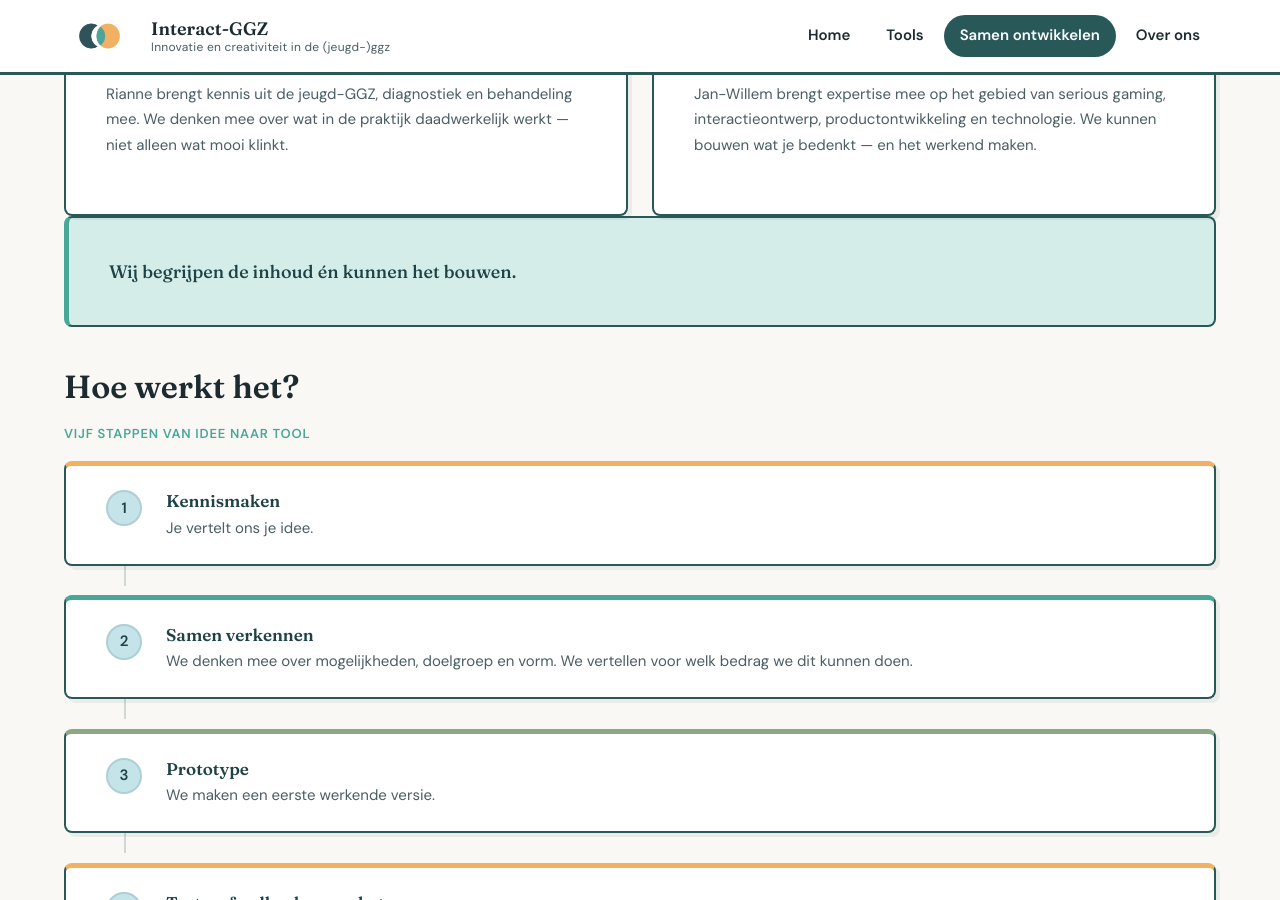
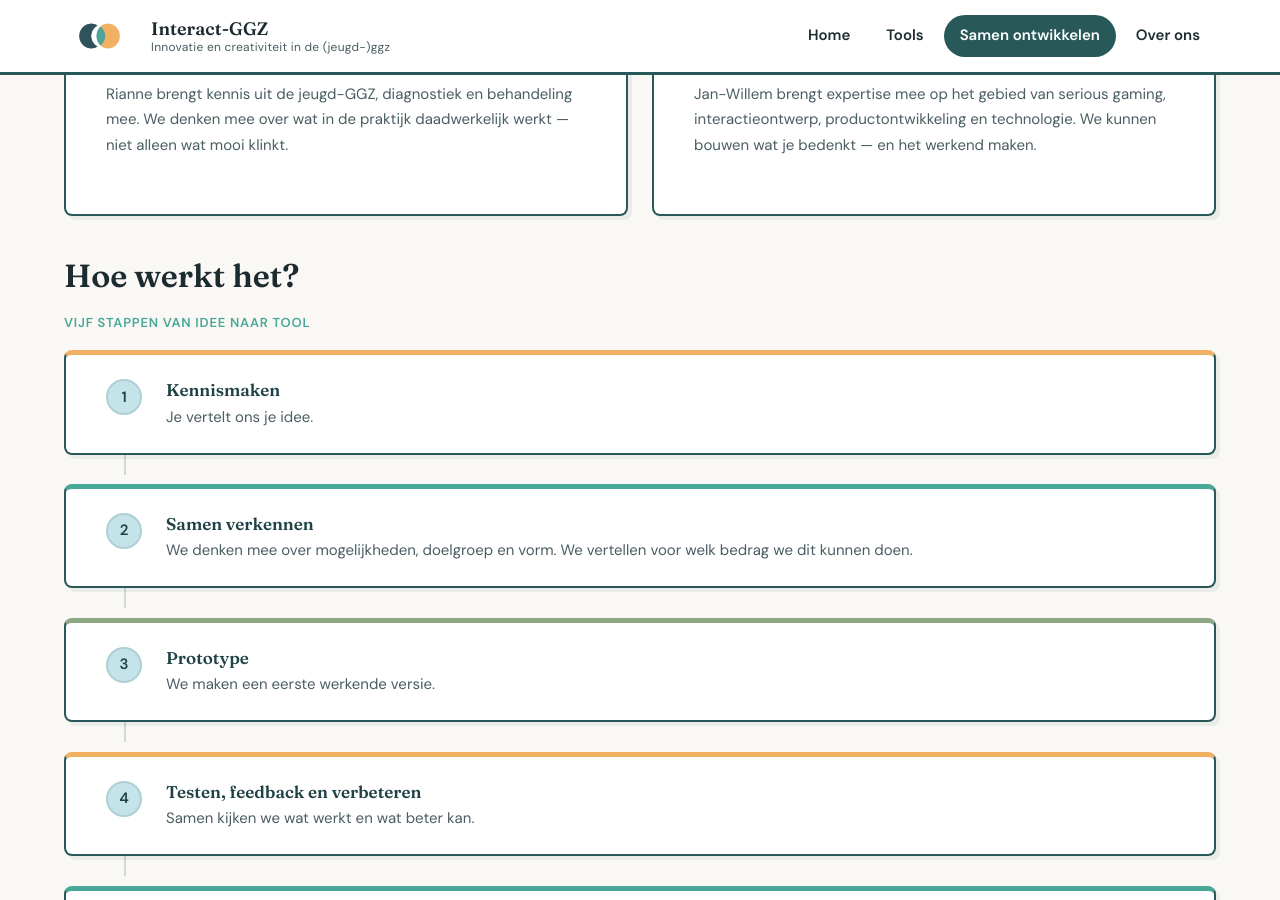
Before and after one commit to janwillemm/jari-website, a Jekyll site: the page built from samen-ontwikkelen.md, in a window 1280 px wide and 900 px high, scrolled down 1131 px. Built offline with Jekyll 4.4.1, drawn with Linux system fonts in a browser that asks for light colours.

Commit message:
Verwijder dubbele tagline op Samen ontwikkelen-pagina.
De highlight-box onder de kaarten herhaalde tekst die al elders staat.

Co-authored-by: Cursor <cursoragent@cursor.com>

```diff
--- a/samen-ontwikkelen.md
+++ b/samen-ontwikkelen.md
@@ -51,10 +51,6 @@ mogelijk is binnen korte tijd.
       productontwikkeling en technologie. We kunnen bouwen wat je bedenkt — en het werkend maken.
     </p>
   </article>
-</div>
-
-<div class="highlight-box">
-  <p>Wij begrijpen de inhoud én kunnen het bouwen.</p>
 </div>
 
 ## Hoe werkt het?
```
